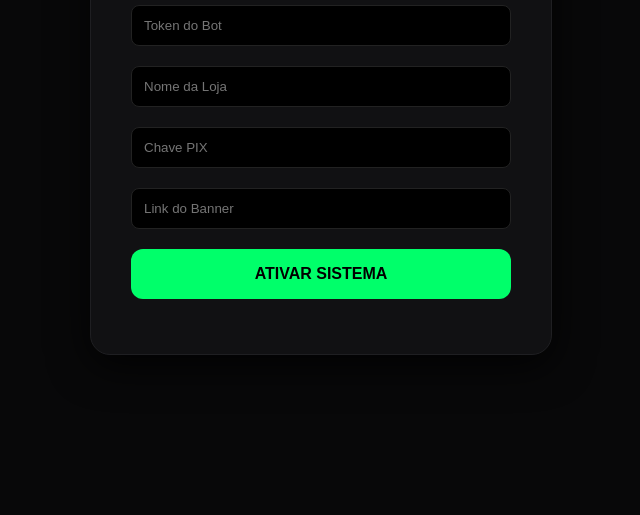
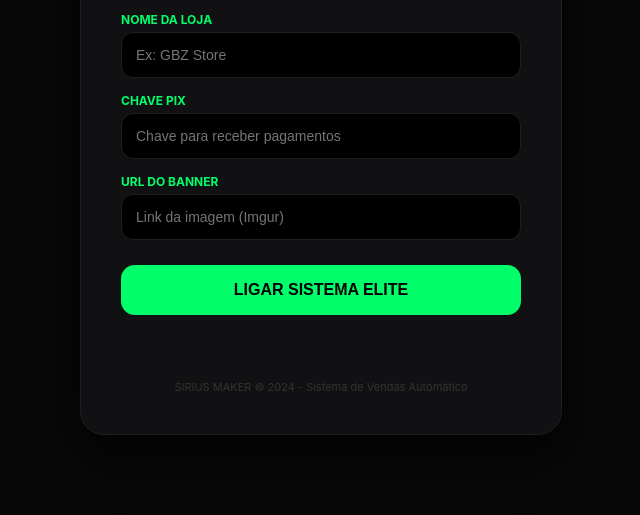
Before and after one commit to igrejaprovedor2019-cmyk/BOT-DE-VENDAS, a website: page index.html in a window 1280 px wide. Shown: the part 285-800 px from the top of the page, without its empty margins (319-959 px from the left). Drawn offline with Linux system fonts and the light colour scheme.

Commit message:
Update index.html

```diff
--- a/index.html
+++ b/index.html
@@ -1,30 +1,175 @@
 <!DOCTYPE html>
-<html>
+<html lang="pt-br">
 <head>
-    <title>Dashboard Sirius Pro</title>
+    <meta charset="UTF-8">
+    <meta name="viewport" content="width=device-width, initial-scale=1.0">
+    <title>Sirius Maker - Dashboard Elite</title>
     <style>
-        body { background: #080809; color: #fff; font-family: sans-serif; display: flex; justify-content: center; align-items: center; height: 100vh; margin: 0; }
-        .card { background: #111113; padding: 40px; border-radius: 20px; width: 380px; border: 1px solid #1f1f22; box-shadow: 0 10px 40px rgba(0,0,0,0.8); }
-        h1 { text-align: center; color: #00ff6a; font-weight: 900; }
-        input { width: 100%; padding: 12px; margin: 10px 0; border-radius: 8px; border: 1px solid #222; background: #000; color: #fff; box-sizing: border-box; outline: none; }
-        button { width: 100%; padding: 16px; background: #00ff6a; border: none; border-radius: 12px; font-weight: bold; cursor: pointer; font-size: 16px; margin-top: 10px; }
-        #s { text-align: center; margin-top: 15px; font-weight: bold; }
+        :root {
+            --primary: #00ff6a;
+            --bg: #080809;
+            --card: #111113;
+            --border: #1f1f22;
+            --input: #000000;
+            --text: #ffffff;
+            --text-dim: #555555;
+        }
+
+        body {
+            background: var(--bg);
+            color: var(--text);
+            font-family: 'Inter', -apple-system, BlinkMacSystemFont, sans-serif;
+            display: flex;
+            justify-content: center;
+            align-items: center;
+            height: 100vh;
+            margin: 0;
+            overflow: hidden;
+        }
+
+        .container {
+            background: var(--card);
+            padding: 40px;
+            border-radius: 24px;
+            width: 100%;
+            max-width: 400px;
+            border: 1px solid var(--border);
+            box-shadow: 0 20px 50px rgba(0,0,0,0.8);
+            text-align: center;
+        }
+
+        h1 {
+            font-size: 28px;
+            font-weight: 900;
+            color: var(--primary);
+            margin: 0 0 10px 0;
+            letter-spacing: -1px;
+            text-transform: uppercase;
+        }
+
+        p {
+            color: var(--text-dim);
+            font-size: 14px;
+            margin-bottom: 30px;
+        }
+
+        .input-group {
+            text-align: left;
+            margin-bottom: 15px;
+        }
+
+        label {
+            display: block;
+            font-size: 12px;
+            color: var(--primary);
+            margin-bottom: 5px;
+            font-weight: bold;
+            text-transform: uppercase;
+        }
+
+        input {
+            width: 100%;
+            padding: 14px;
+            border-radius: 12px;
+            border: 1px solid var(--border);
+            background: var(--input);
+            color: var(--text);
+            box-sizing: border-box;
+            outline: none;
+            transition: all 0.3s ease;
+            font-size: 14px;
+        }
+
+        input:focus {
+            border-color: var(--primary);
+            box-shadow: 0 0 15px rgba(0, 255, 106, 0.1);
+        }
+
+        button {
+            width: 100%;
+            padding: 16px;
+            background: var(--primary);
+            color: #000;
+            border: none;
+            border-radius: 14px;
+            font-weight: 800;
+            font-size: 16px;
+            cursor: pointer;
+            transition: all 0.3s ease;
+            margin-top: 10px;
+            text-transform: uppercase;
+        }
+
+        button:hover {
+            background: #00d659;
+            transform: translateY(-2px);
+            box-shadow: 0 5px 20px rgba(0, 255, 106, 0.3);
+        }
+
+        button:active {
+            transform: translateY(0);
+        }
+
+        #status {
+            margin-top: 20px;
+            font-size: 14px;
+            font-weight: bold;
+            min-height: 20px;
+        }
+
+        .footer-note {
+            margin-top: 25px;
+            font-size: 11px;
+            color: #333;
+        }
     </style>
 </head>
 <body>
-    <div class="card">
-        <h1>SIRIUS PRO</h1>
-        <input type="text" id="t" placeholder="Token do Bot">
-        <input type="text" id="n" placeholder="Nome da Loja">
-        <input type="text" id="p" placeholder="Chave PIX">
-        <input type="text" id="b" placeholder="Link do Banner">
-        <button onclick="ligar()">ATIVAR SISTEMA</button>
-        <div id="s"></div>
+
+    <div class="container">
+        <h1>SIRIUS MAKER</h1>
+        <p>Dashboard de Ativação - Vendas & Estoque</p>
+
+        <div class="input-group">
+            <label>Token do Bot</label>
+            <input type="password" id="t" placeholder="Insira o token do Discord Developer">
         </div>
+
+        <div class="input-group">
+            <label>Nome da Loja</label>
+            <input type="text" id="n" placeholder="Ex: GBZ Store">
+        </div>
+
+        <div class="input-group">
+            <label>Chave PIX</label>
+            <input type="text" id="p" placeholder="Chave para receber pagamentos">
+        </div>
+
+        <div class="input-group">
+            <label>URL do Banner</label>
+            <input type="text" id="b" placeholder="Link da imagem (Imgur)">
+        </div>
+
+        <button onclick="ligar()">Ligar Sistema Elite</button>
+
+        <div id="status"></div>
+
+        <div class="footer-note">
+            SIRIUS MAKER © 2024 - Sistema de Vendas Automático
+        </div>
+    </div>
+
     <script>
         async function ligar() {
-            const s = document.getElementById('s');
-            s.innerText = "⏳ Ativando...";
+            const status = document.getElementById('status');
+            const btn = document.querySelector('button');
+
+            status.innerText = "⏳ Conectando à API do Discord...";
+            status.style.color = "#888";
+            btn.disabled = true;
+            btn.style.opacity = "0.5";
+
+            try {
                 const res = await fetch('/ligar-bot', {
                     method: 'POST',
                     headers: {'Content-Type': 'application/json'},
@@ -35,9 +180,23 @@
                         banner: document.getElementById('b').value
                     })
                 });
+
                 const data = await res.json();
-            s.innerText = data.msg ? "✅ ONLINE" : "❌ ERRO";
-            s.style.color = data.msg ? "#00ff6a" : "#ff4444";
+
+                if (data.msg) {
+                    status.innerText = "✅ BOT ONLINE E PRONTO!";
+                    status.style.color = "#00ff6a";
+                } else {
+                    status.innerText = "❌ ERRO AO LIGAR";
+                    status.style.color = "#ff4444";
+                }
+            } catch (err) {
+                status.innerText = "❌ ERRO DE CONEXÃO";
+                status.style.color = "#ff4444";
+            } finally {
+                btn.disabled = false;
+                btn.style.opacity = "1";
+            }
         }
     </script>
 </body>
```
Lines whose indentation alone changed are shown as unchanged.
